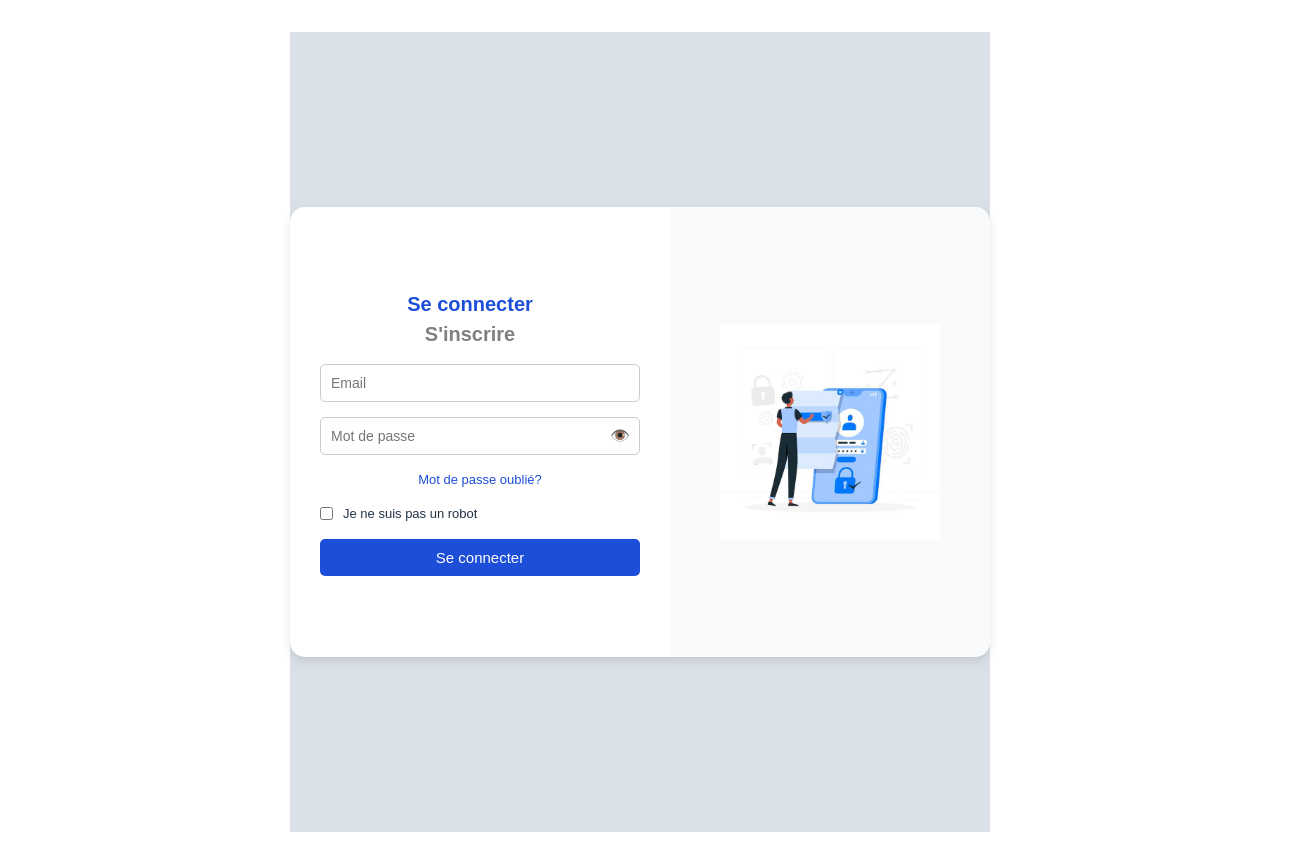
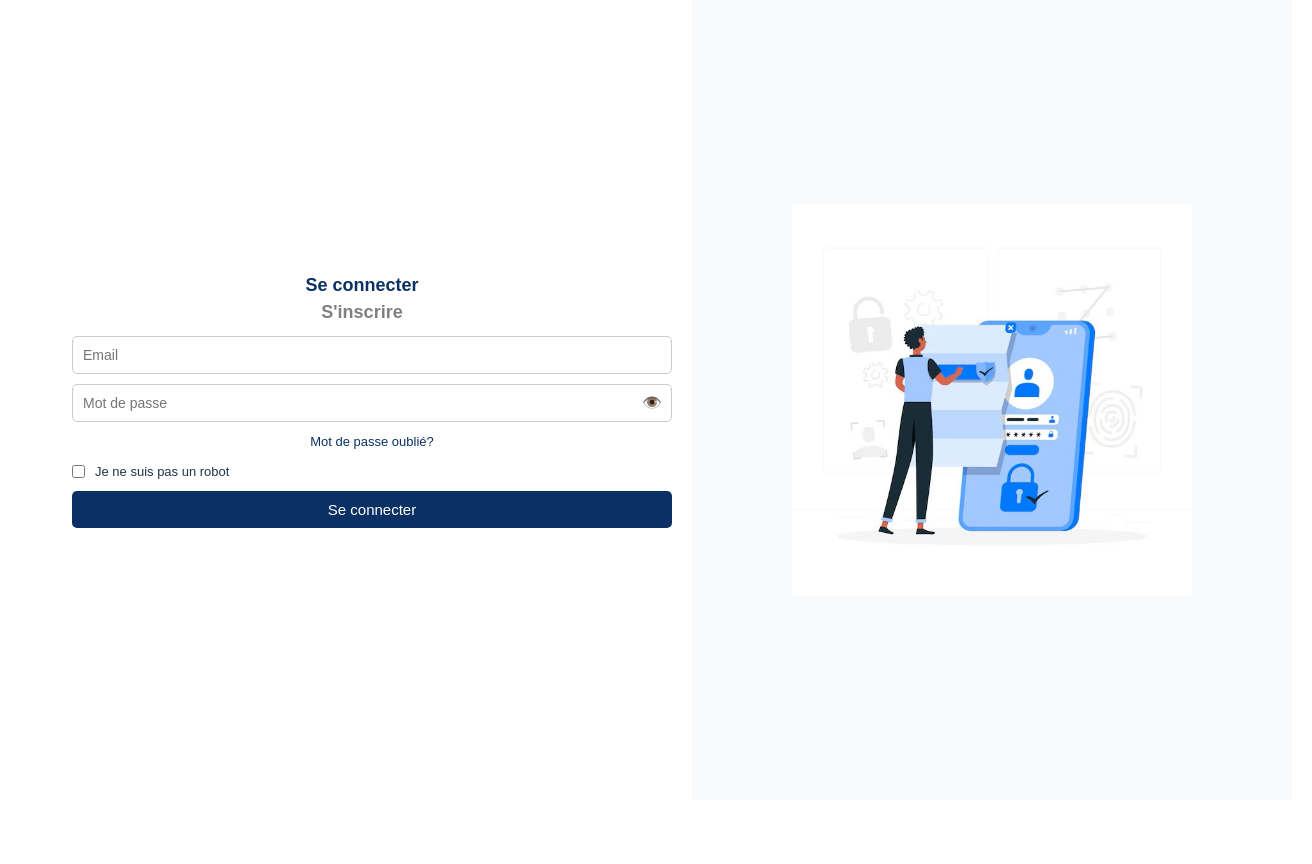
Before and after one commit to ZineFarah/Test_QCM, a React (Vite) app: page / in a window 1280 px wide. Shown: the whole page, 1312 px wide, since content can reach past the window. After the commit the page ends 832 px from the top, so only its background shows below. Built offline with nearby package versions, Linux system fonts and the light colour scheme.

Commit message:
Test login

```diff
--- a/src/Login.css
+++ b/src/Login.css
@@ -6,31 +6,40 @@
     font-family: "Arial", sans-serif;
   }
 
-  /* Conteneur principal avec un fond gris clair */
+  /* Assurer que le body et html prennent toute la hauteur et largeur de l'écran */
+  html, body {
+    height: 100%;
+    width: 100%;
+  }
+
+  /* Conteneur principal avec un fond gris clair, couvrant toute la fenêtre */
   .container {
     display: flex;
     justify-content: center;
     align-items: center;
-    height: 100vh;
-    background-color: #dae0e7; /* Couleur de l'interface derrière */
+    height: 100vh; /* La hauteur prend toute la hauteur de l'écran */
+    width: 100vw; /* La largeur prend toute la largeur de l'écran */
+    background-color: #DAE0E7; /* Fond gris */
+    overflow: hidden; /* Empêche les barres de défilement */
   }
 
-  /* Rectangle blanc centré */
+  /* Rectangle blanc centré, avec un peu plus petit que la fenêtre mais assez spacieux */
   .login-box {
     display: flex;
     flex-direction: row;
-    width: 700px; /* Plus petit que l'interface complète */
-    height: 450px; /* Ajusté pour être plus compact */
+    width: 1440px; /* Largeur ajustée pour être un peu plus petite */
+    height: 1000px; /* Hauteur ajustée pour être plus compacte */
     background: #ffffff; /* Couleur du rectangle */
     border-radius: 15px;
     box-shadow: 0px 4px 10px rgba(0, 0, 0, 0.1);
     overflow: hidden;
+    padding: 20px; /* Ajout de padding pour éviter que les éléments ne collent aux bords */
   }
 
   /* Partie gauche (formulaire) */
   .left-side {
     flex: 1;
-    padding: 30px;
+    padding: 20px;
     display: flex;
     flex-direction: column;
     justify-content: center;
@@ -47,13 +56,13 @@
 
   /* Image */
   .illustration {
-    width: 80%;
-    max-width: 220px;
+    width: 100%; /* Taille ajustée pour l'illustration */
+    max-width: 400px;
   }
 
   /* Titres */
   .title {
-    font-size: 20px;
+    font-size: 18px;
     font-weight: 600;
     color: gray;
     margin-right: 20px;
@@ -61,14 +70,15 @@
   }
 
   .title.active {
-    color: #1d4ed8;
+    color: #0B3164;
     font-weight: bold;
   }
 
   /* Champs de saisie */
   .input-group {
     position: relative;
-    margin: 15px 0;
+    margin: 10px 0;
+
   }
 
   .input-group input {
@@ -81,7 +91,7 @@
   }
 
   .input-group input:focus {
-    border-color: #1d4ed8;
+    border-color: ##0B3164;
   }
 
   /* Icône œil */
@@ -97,7 +107,7 @@
   .forgot-password {
     display: block;
     margin-top: 10px;
-    color: #1d4ed8;
+    color: #0B3164;
     font-size: 13px;
     text-decoration: none;
   }
@@ -110,7 +120,7 @@
   .captcha {
     display: flex;
     align-items: center;
-    margin: 15px 0;
+    margin: 10px 0;
   }
 
   .captcha input {
@@ -125,7 +135,7 @@
   .login-btn {
     width: 100%;
     padding: 10px;
-    background: #1d4ed8;
+    background: #0B3164;
     color: white;
     border: none;
     border-radius: 5px;
@@ -135,5 +145,5 @@
   }
 
   .login-btn:hover {
-    background: #153d90;
+    background: #0B3164;
   }
```
